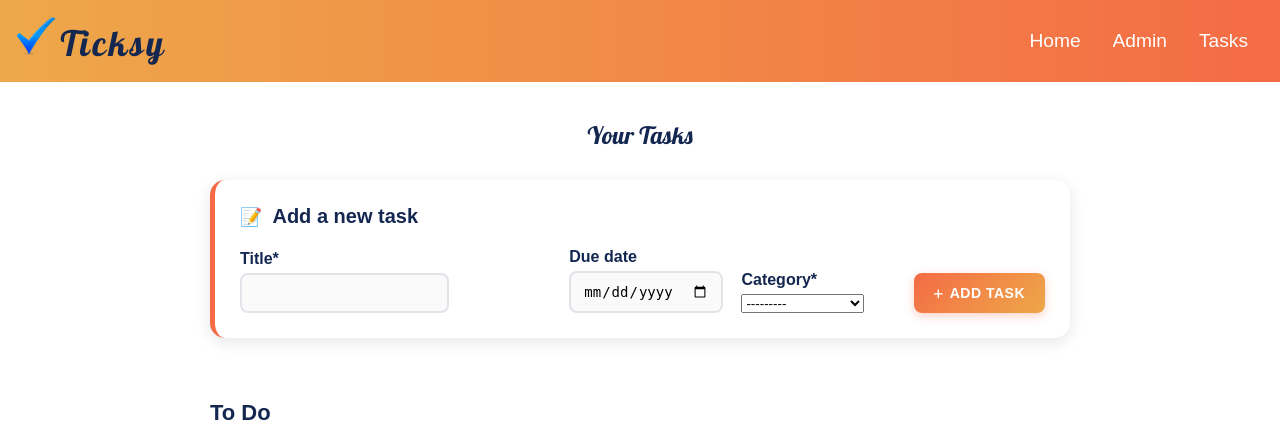
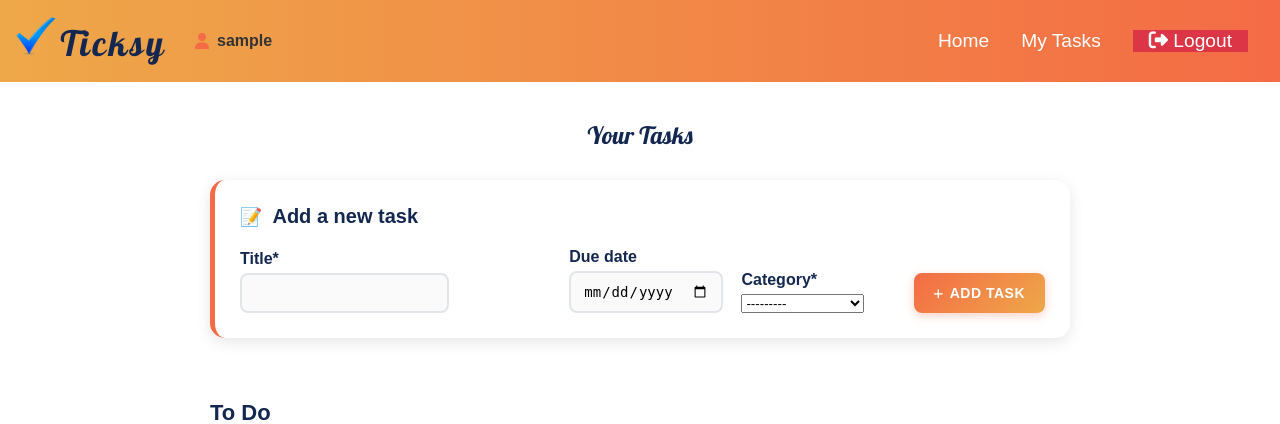
Before and after one commit to ByteNadeem/Ticksy, a Django app: page /tasks/ in a window 1280 px wide. Shown: the top 424 px of the page. Run offline with Django 4.2, Linux system fonts and the light colour scheme; a user stored in the database is signed in; tables that the repository leaves empty hold one stand-in row (values such as "Sample post"); some libraries are stand-ins or nearby versions; some web fonts are replaced.

Commit message:
Add presistent logout button and username display

```diff
--- a/tasks/templates/tasks_page.html
+++ b/tasks/templates/tasks_page.html
@@ -157,14 +157,35 @@
             <img src="{% static 'images/tricksy-logo-sm.png' %}" alt="Ticksy logo" />
             <div class="logo-text lobster-regular">Ticksy</div>
     </a>
+    {% if user.is_authenticated %}
+        <div style="display: flex; align-items: center; margin-left: 15px; color: #333; font-weight: 600; position: absolute; left: 180px;">
+            <i class="fas fa-user" style="color: #f46b45; margin-right: 8px;"></i> {{ user.username }}
+        </div>
+    {% endif %}
     <input id="menu-toggle" type="checkbox" />
     <label class='menu-button-container' for="menu-toggle">
     <div class='menu-button'></div>
   </label>
     <ul class="menu">
-      <li><a href="{% url 'home' %}">Home</a></li>
-      <li><a href="/admin/">Admin</a></li>
-      <li><a href="{% url 'tasks' %}">Tasks</a></li>
+        <li><a href="{% url 'home' %}">Home</a></li>
+        {% if user.is_authenticated %}
+            <li><a href="{% url 'tasks' %}">My Tasks</a></li>
+            {% if is_admin %}
+                <li><a href="/admin/">Admin</a></li>
+            {% endif %}
+            <li>
+                <a href="{% url 'account_logout' %}" style="background: #dc3545; color: white; padding: 8px 16px; border-radius: 5px; text-decoration: none;">
+                    <i class="fas fa-sign-out-alt"></i> Logout
+                </a>
+            </li>
+        {% else %}
+            <li><a href="{% url 'account_signup' %}">
+                <i class="fas fa-user-plus"></i> Register
+            </a></li>
+            <li><a href="{% url 'account_login' %}">
+                <i class="fas fa-sign-in-alt"></i> Login
+            </a></li>
+        {% endif %}
     </ul>
 </nav>
     </header>
```
